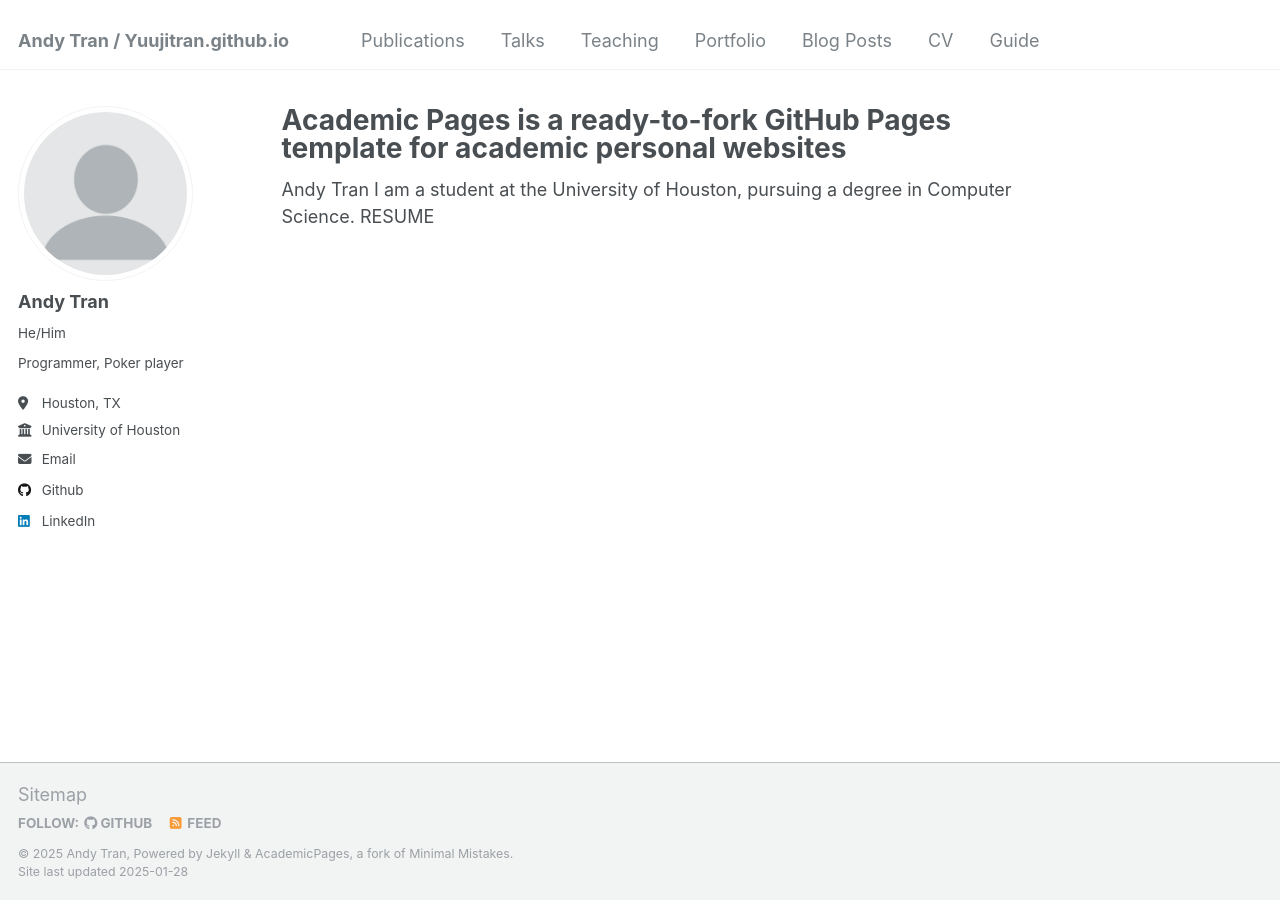
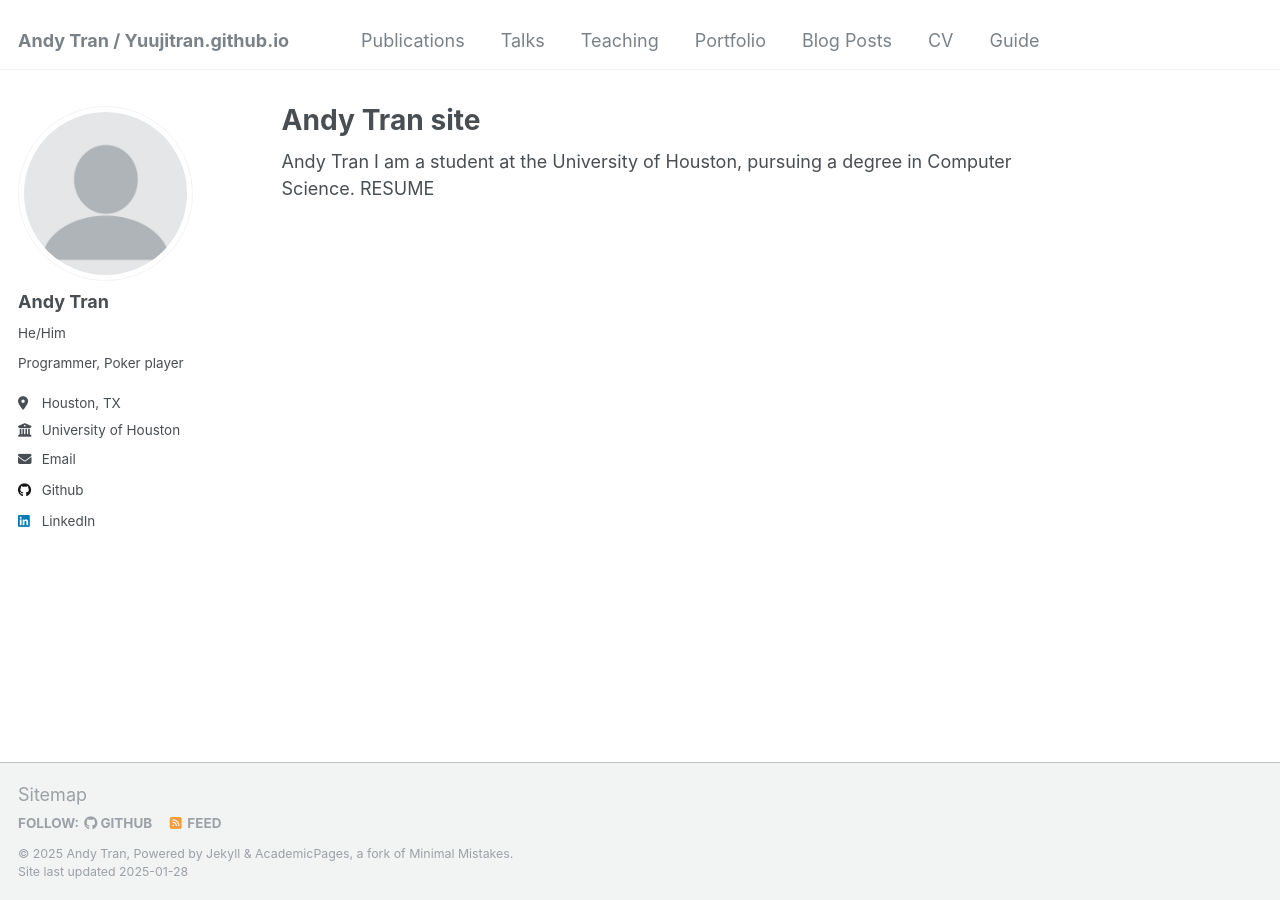
Before and after one commit to yuujitran/yuujitran.github.io, a Jekyll site: the page built from _pages/about.md, in a window 1280 px wide. Built offline with Jekyll 4.4.1, drawn with Linux system fonts in a browser that asks for light colours.

Commit message:
Update about.md

```diff
--- a/_pages/about.md
+++ b/_pages/about.md
@@ -1,6 +1,6 @@
 ---
 permalink: /
-title: "Academic Pages is a ready-to-fork GitHub Pages template for academic personal websites"
+title: "Andy Tran site"
 author_profile: true
 redirect_from:
   - /about/
```
